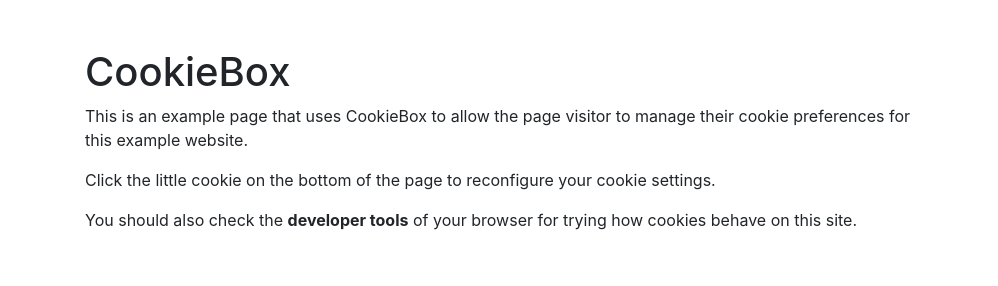
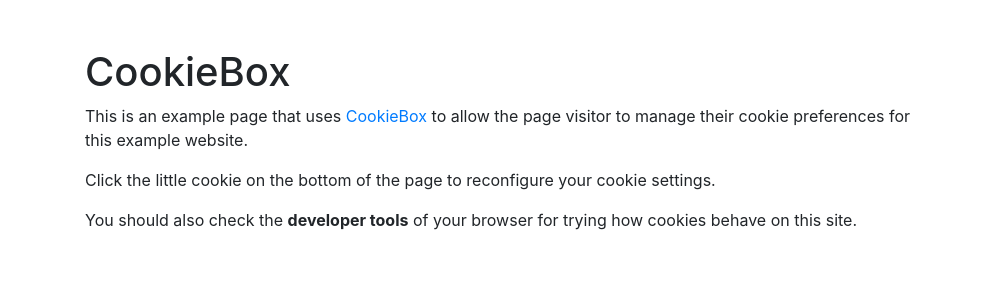
Before and after one commit to cactysman/cookiebox.js, a website built with webpack: page example/index.html in a window 1280 px wide. Shown: the top 286 px of the page, 0-998 px from the left. Built offline with nearby package versions, Linux system fonts and the light colour scheme.

Commit message:
Prepared a few files files for a release.

```diff
--- a/example/index.html
+++ b/example/index.html
@@ -29,7 +29,7 @@
 					</div>
 					<div class="col-12 col-md-9 mt-3 mt-md-0">
 						<h1>CookieBox</h1>
-						<p>This is an example page that uses CookieBox to allow the page visitor to manage their cookie preferences for this example website.</p>
+						<p>This is an example page that uses <a href="https://github.com/metaa/cookiebox" rel="noreferrer">CookieBox</a> to allow the page visitor to manage their cookie preferences for this example website.</p>
 						<p>Click the little cookie on the bottom of the page to reconfigure your cookie settings.</p>
 						<p>You should also check the <b>developer tools</b> of your browser for trying how cookies behave on this site.</p>
 					</div>
--- /dev/null
+++ b/index.js
@@ -0,0 +1 @@
+console.error('This package is not directly runnable.\nPlease refer to the README.')
```
Also changed, not shown: package.json (+22 -6 lines), 1 other file.
